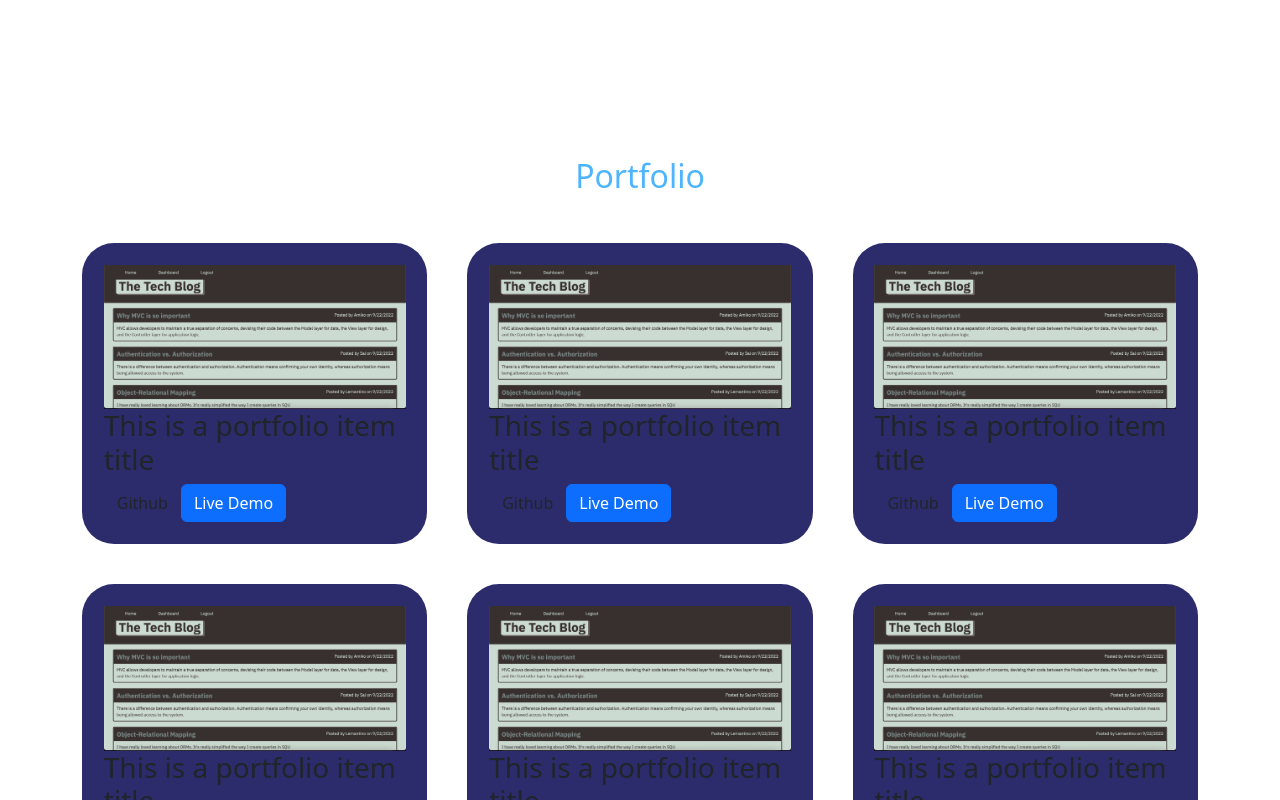
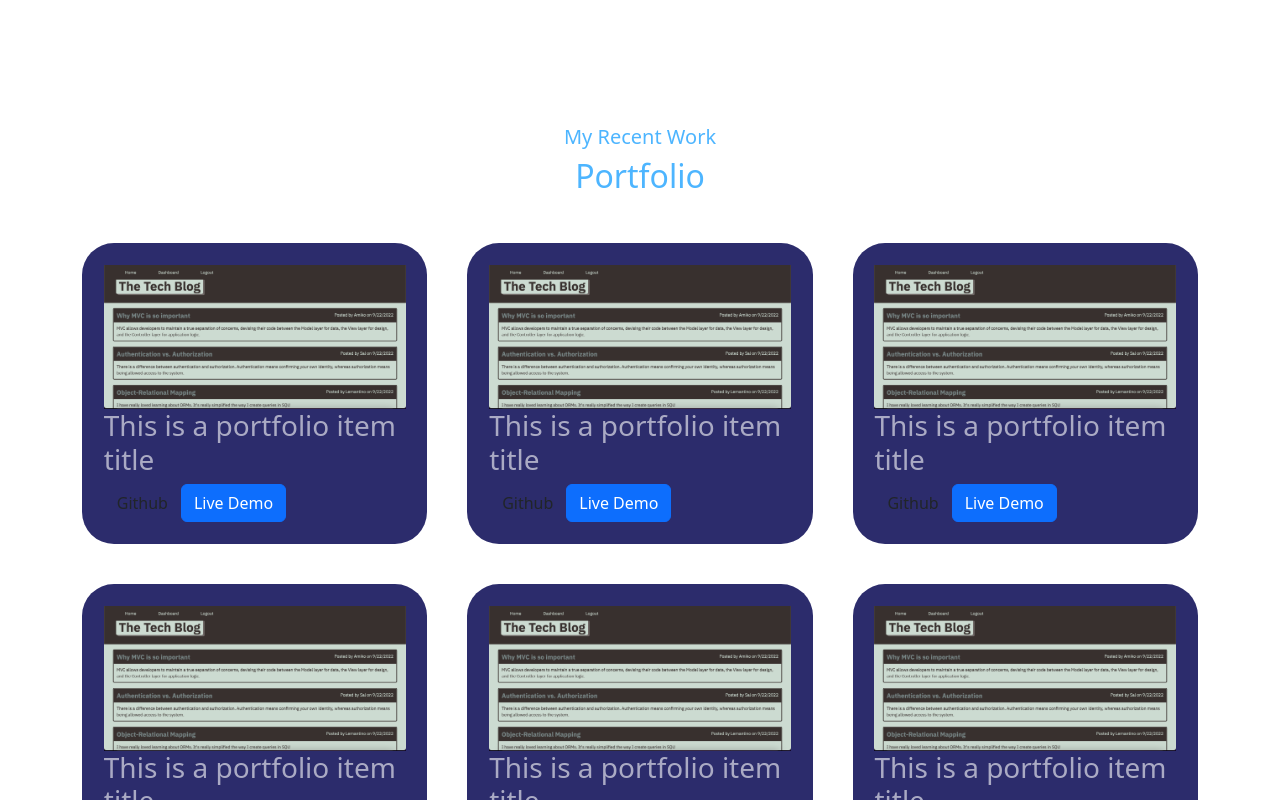
Before and after one commit to TottoMoe/ReactPortfolio, a React (Create React App) app: page / in a window 1280 px wide. Shown: the part 1020-1820 px from the top of the page. Built offline with nearby package versions, Linux system fonts and the light colour scheme.

Commit message:
style and update contact tab

```diff
--- a/src/index.css
+++ b/src/index.css
@@ -1,4 +1,4 @@
-@import url('https://fonts.googleapis.com/css2?family=Raleway:ital,wght@0,100;0,200;0,300;0,400;0,500;0,600;0,700;0,800;0,900;1,100;1,200;1,300;1,400;1,500;1,600;1,700;1,800;1,900&display=swap');
+@import url("https://fonts.googleapis.com/css2?family=Raleway:ital,wght@0,100;0,200;0,300;0,400;0,500;0,600;0,700;0,800;0,900;1,100;1,200;1,300;1,400;1,500;1,600;1,700;1,800;1,900&display=swap");
 
 /* @layer base {
   html {
@@ -40,7 +40,7 @@ html {
 }
 
 body {
-  font-family: 'Raleway', sans-serif;
+  font-family: "Raleway", sans-serif;
   background: var(--color-bg);
   color: var(--color-white);
   line-height: 1.7;
@@ -52,7 +52,11 @@ body {
   margin: 0 auto;
 }
 
-h1, h2, h3, h4, h5 {
+h1,
+h2,
+h3,
+h4,
+h5 {
   font-weight: 500;
 }
 
@@ -64,14 +68,20 @@ section {
   margin-top: 8rem;
 }
 
-section > h2, section > h5 {
+section > h2,
+section > h5 {
   text-align: center;
-  color: var(--color-light);
+  color: var(--color-primary);
 }
 
 section > h2 {
   color: var(--color-primary);
   margin-bottom: 3rem;
+}
+
+h3 {
+  color: var(--color-light);
+
 }
 
 .text-light {
@@ -115,7 +125,6 @@ img {
   object-fit: cover;
 }
 
-
 /* MD DEVICES */
 @media screen and (max-width: 1024px) {
   .container {
```
